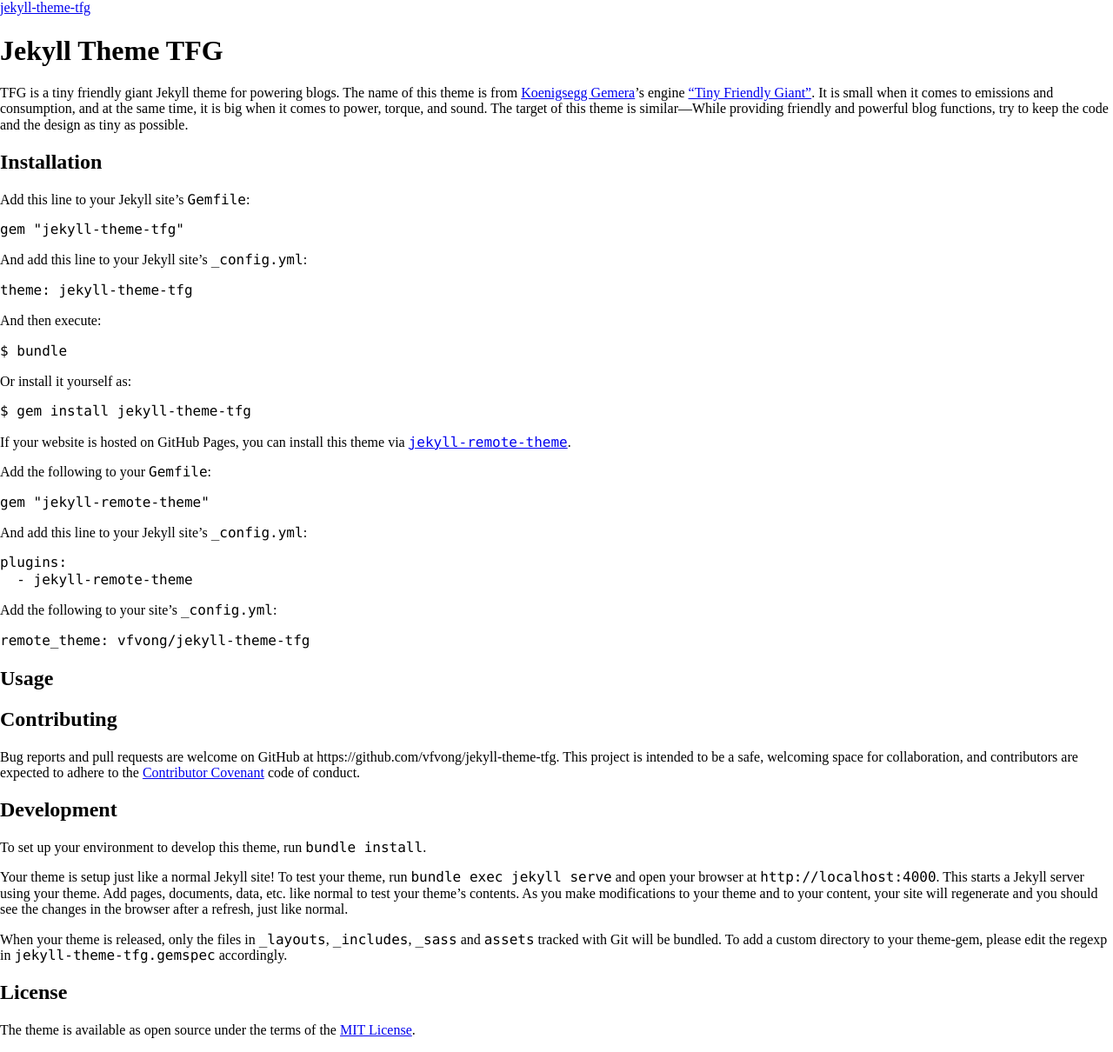
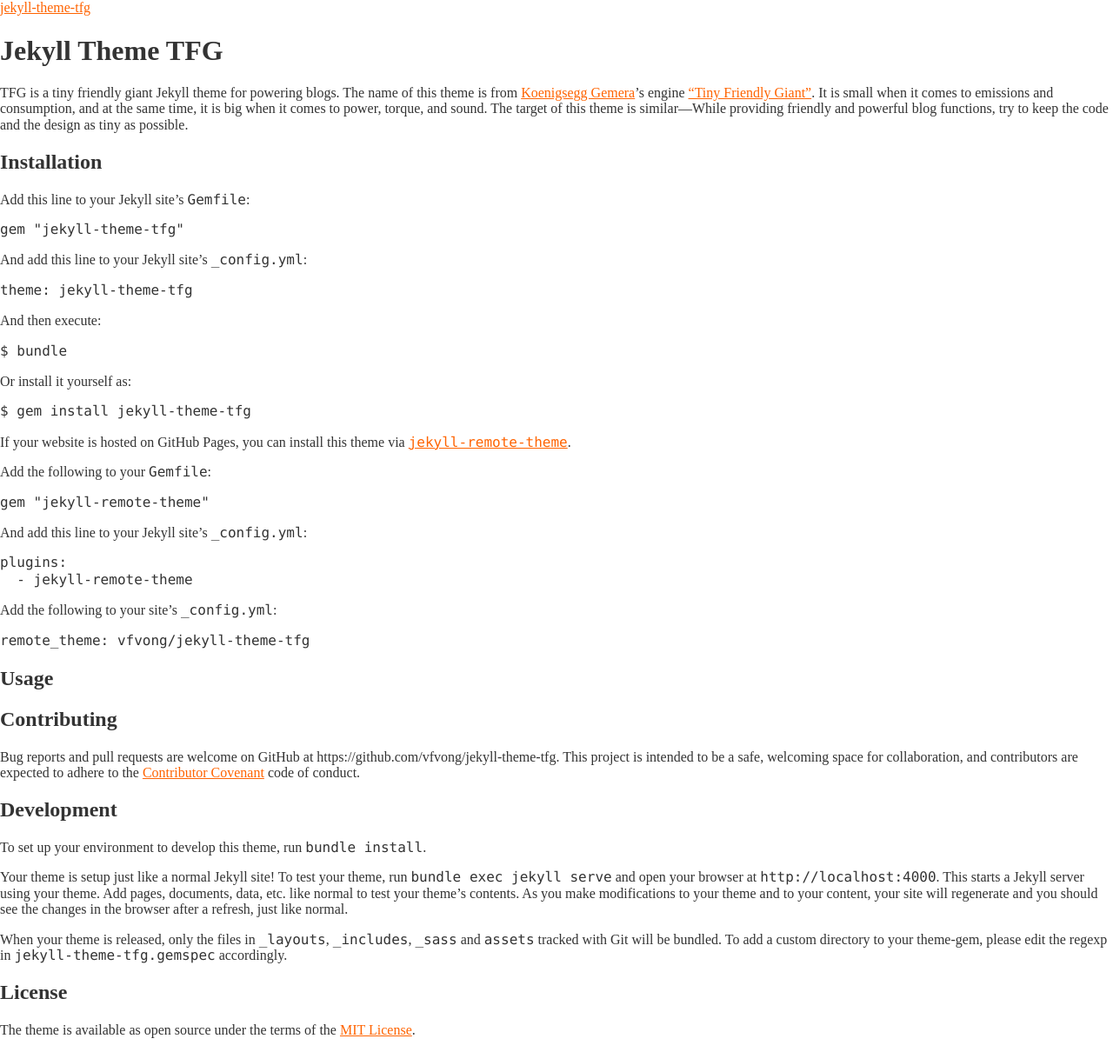
Before and after one commit to vfvong/jekyll-theme-tfg, a Jekyll site: the page built from README.md, in a window 1280 px wide. Shown: the whole page at 87% size. Built offline with Jekyll 4.4.1, drawn with Linux system fonts in a browser that asks for light colours; our own code applies the rules of GitHub Pages for plain Markdown files.

Commit message:
Add styles

```diff
--- a/_includes/head.html
+++ b/_includes/head.html
@@ -3,5 +3,6 @@
   <meta name="viewport" content="width=device-width, initial-scale=1">
 
   <link rel="stylesheet" href="https://unpkg.com/tachyons@4.12.0/css/tachyons.min.css"/>
+  <link rel="stylesheet" href="{{ 'assets/css/tfg/styles.css' | relative_url }}"/>
 
 </head>
--- /dev/null
+++ b/_sass/tfg/_color.scss
@@ -0,0 +1,20 @@
+body {
+  color: var(--body-color);
+  background-color: var(--body-bg);
+}
+
+a {
+  color: var(--accent-color);
+}
+
+.border-color {
+  border-color: var(--border-color);
+}
+
+.body-color-l {
+  color: var(--body-color-l);
+}
+
+.body-color-d {
+  color: var(--body-color-d);
+}
--- /dev/null
+++ b/_sass/tfg/_variables.scss
@@ -0,0 +1,18 @@
+:root {
+  --body-bg:      #fff;
+  --body-color:   #333;
+  --body-color-l: #999;
+  --body-color-d: #000;
+  --accent-color: #FF6300;
+  --border-color: rgba(0,0,0,.3);
+}
+
+@media (prefers-color-scheme: dark) {
+  :root {
+    --body-bg:      #111;
+    --body-color:   #ccc;
+    --body-color-d: #fff;
+    --accent-color: #357EDD;
+    --border-color: rgba(255,255,255,.3);
+  }
+}
--- /dev/null
+++ b/_sass/tfg/main.scss
@@ -0,0 +1,2 @@
+@import "variables";
+@import "color";
--- /dev/null
+++ b/assets/css/tfg/styles.scss
@@ -0,0 +1,4 @@
+---
+---
+
+@import "tfg/main";
```
